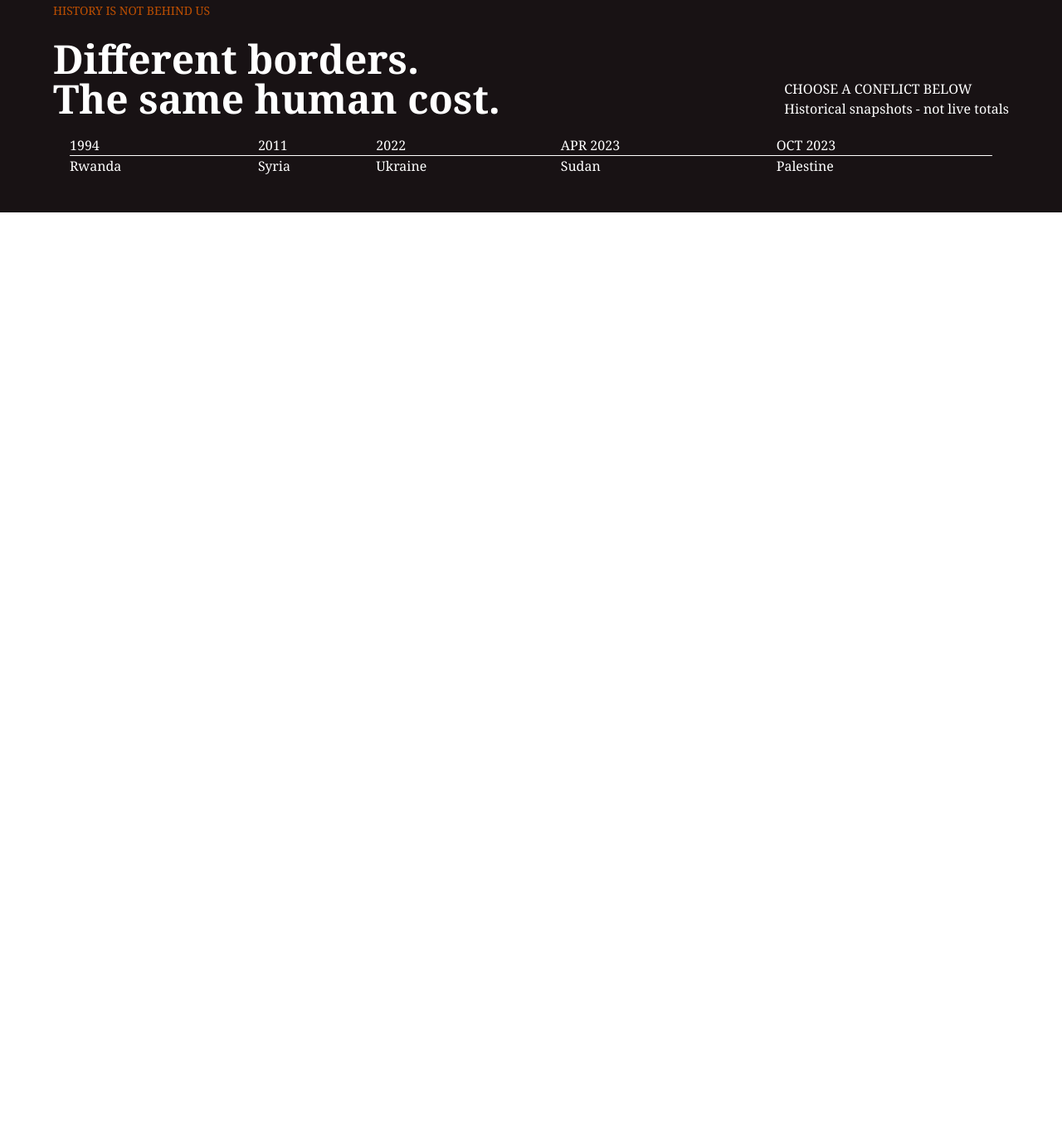
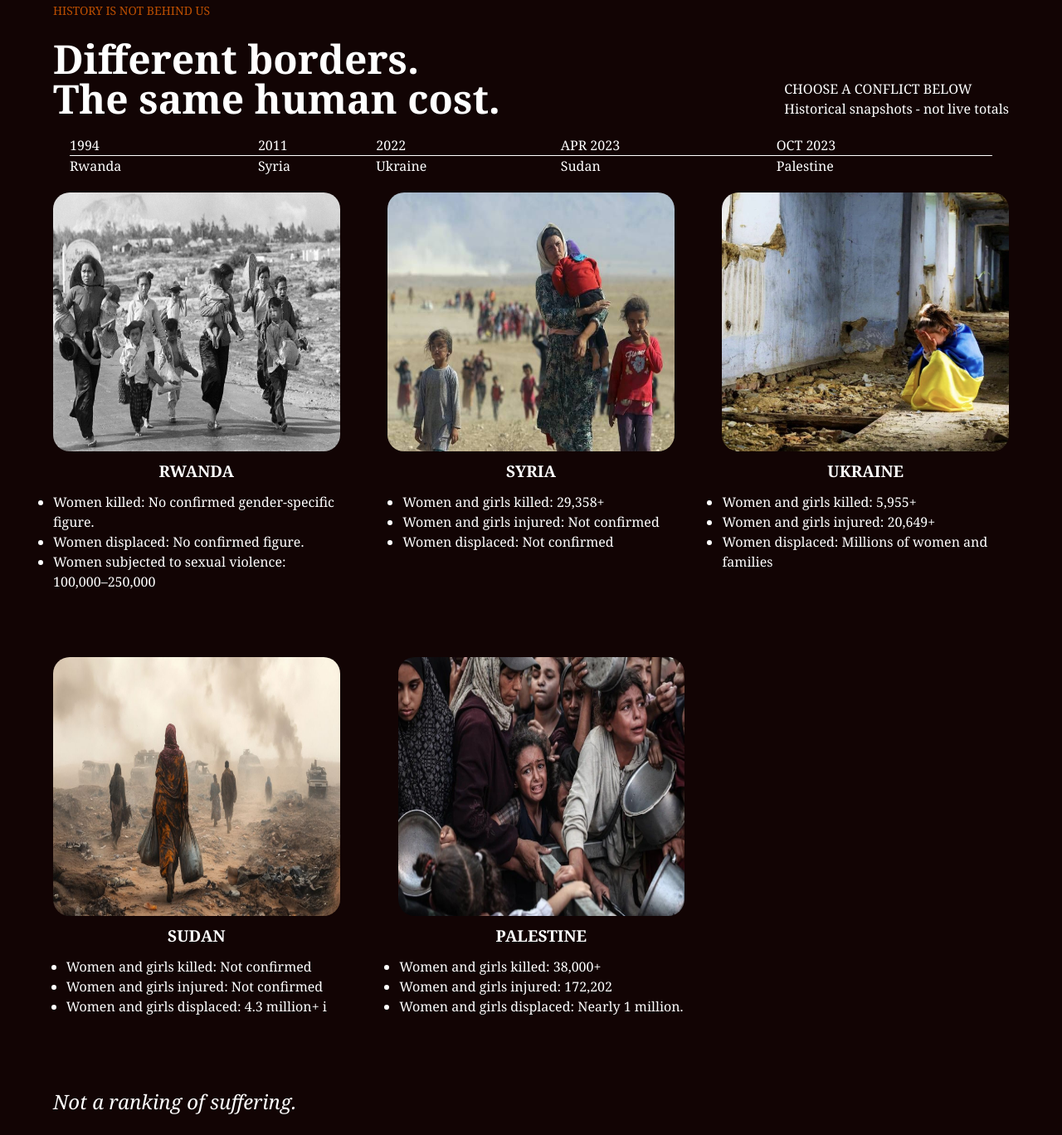
Before and after one commit to haribi-sarah/Sarah-Haribi-final-project-HTML-CSS, a website: page index.html in a window 1280 px wide. Shown: the part 1449-2817 px from the top of the page at 83% size. Before the commit the page ends 1705 px from the top, so only its background shows below. Drawn offline with Linux system fonts and the light colour scheme.

Commit message:
feat:added boxes of data of each country

```diff
--- a/index.html
+++ b/index.html
@@ -71,7 +71,7 @@
                 </div>
             </div>
         </section>
-        <section class="bg-[#181214] text-white px-16 py-6">
+        <section class="bg-[#120404] text-white px-16 py-6">
             <p class="text-amber-700 font-medium text-sm pb-6">HISTORY IS NOT BEHIND US</p>
             <div class="flex justify-between items-baseline-last">
                 <div>
@@ -103,6 +103,61 @@
                 </tbody>
                 </table>
             </div>
+            <div class="boxess">
+                <div class="first-line">
+                    <div class="box items-start">
+                        <img src="./public/images/rwanda.jpg"  alt="">
+                        <h1>RWANDA</h1>
+                        <ul class="list-disc">
+                            <li>Women killed: No confirmed gender-specific figure.</li>
+                            <li>Women displaced: No confirmed figure.</li>
+                            <li>Women subjected to sexual violence: 100,000–250,000 </li>
+                        </ul>
+                    </div>
+                    <div class="box">
+                        <img src="./public/images/syria.jpg"  alt="">
+                        <h1>SYRIA</h1>
+                        <ul class="list-disc">
+                            <li>Women and girls killed: 29,358+</li>
+                            <li>Women and girls injured: Not confirmed</li>
+                            <li>Women displaced: Not confirmed</li>
+                        </ul>
+                    </div>
+                    <div class="box">
+                        <img src="./public/images/ukraine.jpg"  alt="">
+                        <h1>UKRAINE</h1>
+                        <ul class="list-disc">
+                            <li>Women and girls killed: 5,955+</li>
+                            <li>Women and girls injured: 20,649+</li>
+                            <li>Women displaced: Millions of women and families</li>
+                        </ul>
+                    </div>
+                </div>
+                <div class="second-line">
+                    <div class="box">
+                        <img src="./public/images/sudan.jpg"  alt="">
+                        <h1>SUDAN</h1>
+                        <ul class="list-disc">
+                            <li>Women and girls killed: Not confirmed</li>
+                            <li>Women and girls injured: Not confirmed</li>
+                            <li>Women and girls displaced: 4.3 million+ i</li>
+                        </ul>
+                    </div>
+                    <div class="box">
+                        <img src="./public/images/palestine.jpg"  alt="">
+                        <h1>PALESTINE</h1>
+                        <ul class="list-disc">
+                            <li>Women and girls killed: 38,000+</li>
+                            <li>Women and girls injured: 172,202</li>
+                            <li>Women and girls displaced: Nearly 1 million. </li>
+                        </ul>
+                    </div>
+
+                </div>
+            </div>
+            <div>
+                <p class="italic text-2xl">Not a ranking of suffering.</p>
+            </div>
         </section>
     </main>
     <footer></footer>
--- a/public/css/index.css
+++ b/public/css/index.css
@@ -34,7 +34,39 @@
 .color-orange{
     color: var(--color-beta);
 }
+.boxess{
+    display: flex;
+    flex-direction: column;
+    gap: 40px;
+}
+.first-line {
+    display: flex;
+    flex-direction: row;
+    justify-content: space-between;
+}
+.second-line{
+    display: flex;
+    flex-direction: row;
+    gap: 70px;
+}
+.box{
+    display: flex;
+    flex-direction: column;
 
-.chapter1{
+    align-items: center;
+    border-radius: 70px;
+    width: 27vw;
+    height: 65vh;
 
 }
+.box h1{
+    font-size: larger;
+    font-weight: bold;
+    padding: 10px 0;
+
+}
+.box img{
+    width: 100%;
+    height: 60%;
+    border-radius: 20px;
+}
```
Also changed, not shown: public/css/output.css, public/images/palestine.jpg (added), public/images/rwanda.jpg (added), public/images/sudan.jpg (added), public/images/suffer.jpg (added), public/images/syria.jpg (added), public/images/ukraine.jpg (added).
